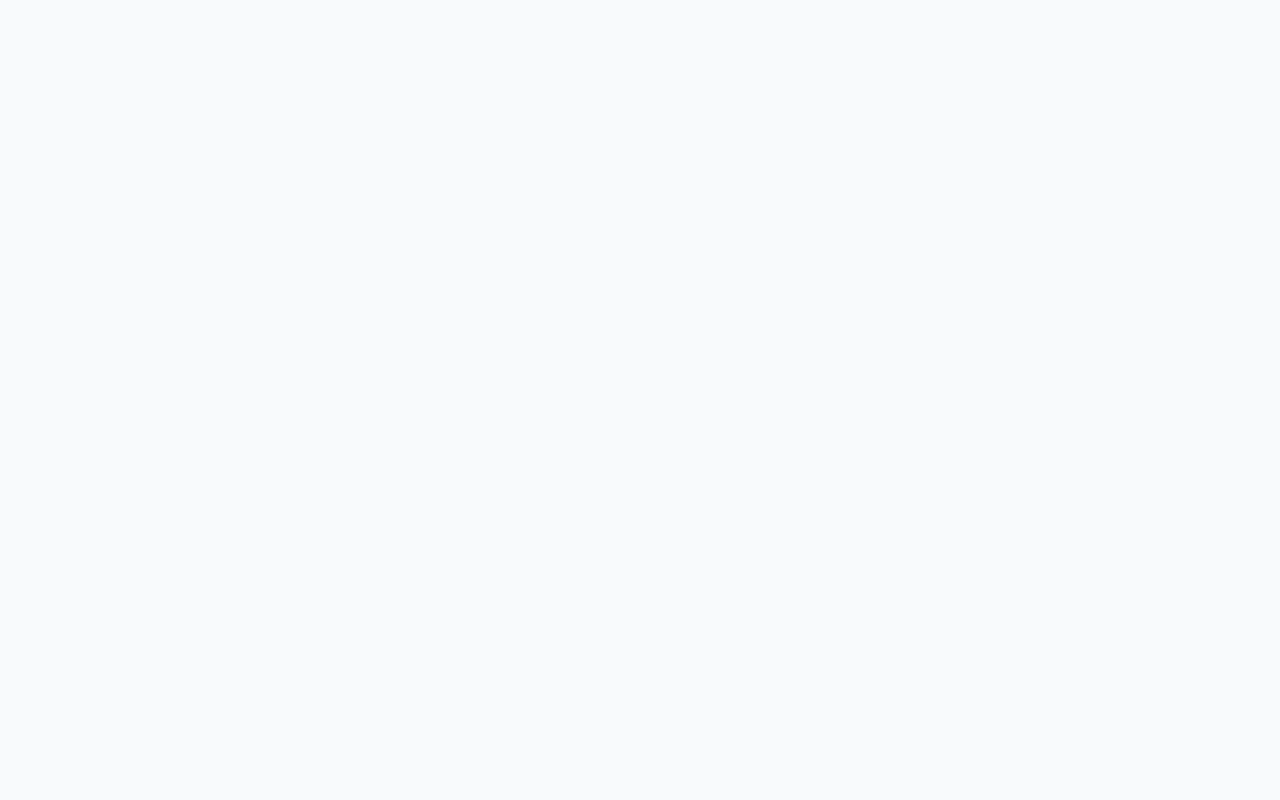
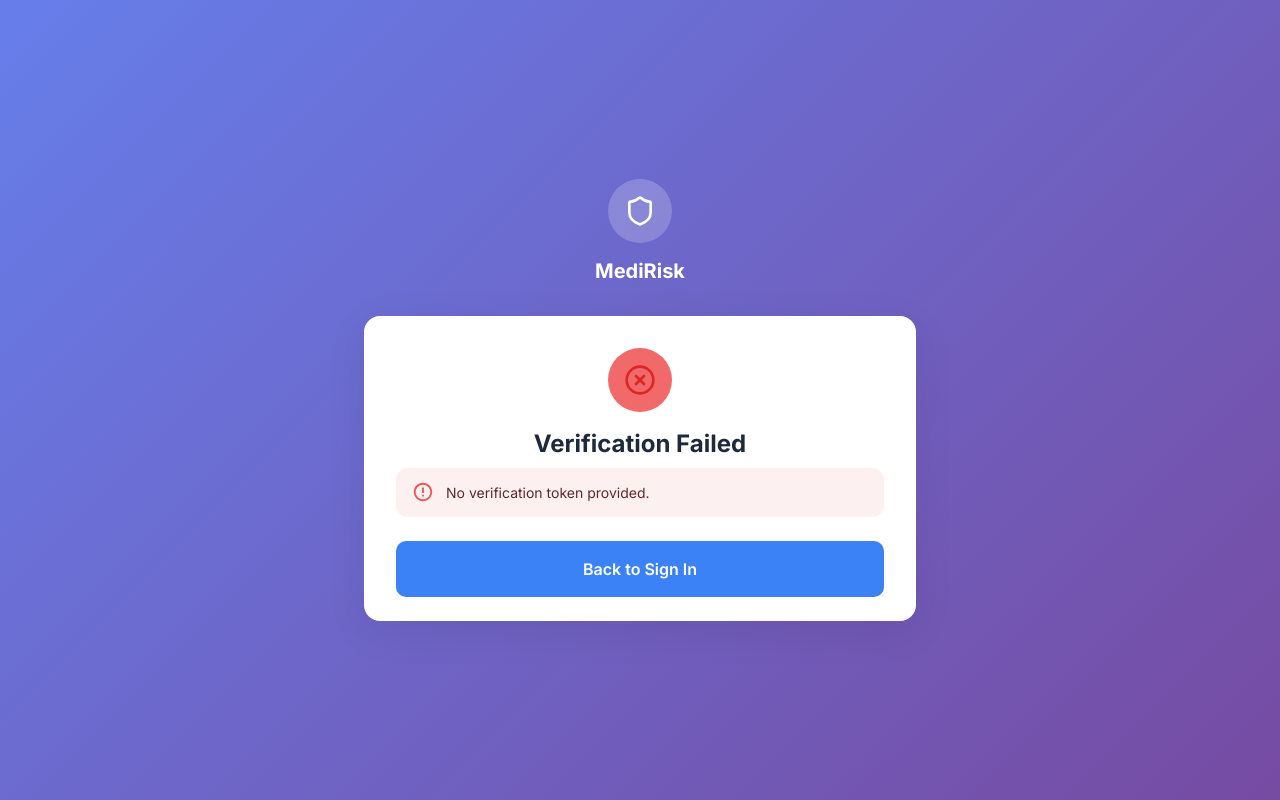
Before and after one commit to voidrlm/capstone, a React (Vite) app in the folder frontend/: page /verify-email in a window 1280 px wide. Before the commit this address had no page. Built offline with nearby package versions, Linux system fonts and the light colour scheme.

Commit message:
feat: add email verification page and update routing in App component

```diff
--- a/frontend/src/App.tsx
+++ b/frontend/src/App.tsx
@@ -2,6 +2,7 @@ import { BrowserRouter as Router, Routes, Route, Navigate } from "react-router-d
 import LoginPage from "./pages/LoginPage";
 import PatientSignup from "./pages/PatientSignupMUI";
 import ProviderSignup from "./pages/ProviderSignupMUI";
+import VerifyEmailPage from "./pages/VerifyEmailPage";
 import PatientDashboard from "./pages/PatientDashboard";
 import ProviderDashboard from "./pages/ProviderDashboard";
 
@@ -13,6 +14,7 @@ function App() {
         <Route path="/login" element={<LoginPage />} />
         <Route path="/signup/patient" element={<PatientSignup />} />
         <Route path="/signup/provider" element={<ProviderSignup />} />
+        <Route path="/verify-email" element={<VerifyEmailPage />} />
         <Route path="/dashboard/patient" element={<PatientDashboard />} />
         <Route path="/dashboard/provider" element={<ProviderDashboard />} />
       </Routes>
--- a/frontend/src/pages/LoginPage.tsx
+++ b/frontend/src/pages/LoginPage.tsx
@@ -21,13 +21,16 @@ function LoginPage() {
   const navigate = useNavigate();
   const [formData, setFormData] = useState({ email: "", password: "" });
   const [isLoading, setIsLoading] = useState(false);
+  const [isResending, setIsResending] = useState(false);
   const [error, setError] = useState("");
+  const [errorCode, setErrorCode] = useState("");
   const [success, setSuccess] = useState("");
   const [showPassword, setShowPassword] = useState(false);
 
   const handleChange = (e: React.ChangeEvent<HTMLInputElement>) => {
     setFormData({ ...formData, [e.target.name]: e.target.value });
     setError("");
+    setErrorCode("");
     setSuccess("");
   };
 
@@ -51,6 +54,7 @@ function LoginPage() {
       const data = await res.json();
       if (!res.ok || !data.success) {
         setError(data?.error?.message || "Invalid email or password");
+        setErrorCode(data?.error?.code || "");
         return;
       }
       setSuccess("Login successful.");
@@ -69,6 +73,28 @@ function LoginPage() {
       setError("Unable to connect to server. Please try again.");
     } finally {
       setIsLoading(false);
+    }
+  };
+
+  const handleResendVerification = async () => {
+    setIsResending(true);
+    try {
+      const res = await fetch(
+        `${import.meta.env.VITE_API_URL || "http://localhost:3000"}/api/auth/resend-verification`,
+        {
+          method: "POST",
+          headers: { "Content-Type": "application/json" },
+          body: JSON.stringify({ email: formData.email }),
+        },
+      );
+      const data = await res.json().catch(() => ({}));
+      setError("");
+      setErrorCode("");
+      setSuccess(data?.data?.message || "Verification email sent! Check your inbox.");
+    } catch {
+      setError("Unable to resend verification email. Please try again.");
+    } finally {
+      setIsResending(false);
     }
   };
 
@@ -118,7 +144,22 @@ function LoginPage() {
             </Typography>
 
             {error && (
-              <Alert severity="error" sx={{ mb: 2 }}>
+              <Alert
+                severity={errorCode === "EMAIL_NOT_VERIFIED" ? "warning" : "error"}
+                sx={{ mb: 2 }}
+                action={
+                  errorCode === "EMAIL_NOT_VERIFIED" ? (
+                    <Button
+                      color="inherit"
+                      size="small"
+                      disabled={isResending}
+                      onClick={handleResendVerification}
+                    >
+                      {isResending ? "Sending..." : "Resend"}
+                    </Button>
+                  ) : undefined
+                }
+              >
                 {error}
               </Alert>
             )}
--- a/frontend/src/pages/PatientSignupMUI.tsx
+++ b/frontend/src/pages/PatientSignupMUI.tsx
@@ -57,7 +57,7 @@ function PatientSignup() {
   const [activeStep, setActiveStep] = useState(0);
   const [agreedToTerms, setAgreedToTerms] = useState(false);
 
-  const steps = ["Personal Info", "Create Password"];
+  const steps = ["Personal Info", "Create Password", "Verify Email"];
 
   const onDrop = useCallback(
     async (acceptedFiles: File[]) => {
@@ -198,8 +198,11 @@ function PatientSignup() {
         return;
       }
 
-      setSuccess("Account created successfully. Redirecting to sign in...");
-      setTimeout(() => navigate("/login"), 1000);
+      setSuccess(
+        data.data?.message ||
+          "Account created! Please check your email to verify your account before signing in.",
+      );
+      setActiveStep(2);
     } catch {
       setError("Unable to connect to server. Please try again.");
     } finally {
@@ -558,7 +561,7 @@ function PatientSignup() {
                       Continue
                     </Button>
                   </Stack>
-                ) : (
+                ) : activeStep === 1 ? (
                   <Stack spacing={2.5}>
                     <TextField
                       label="Password"
@@ -636,6 +639,40 @@ function PatientSignup() {
                       </Button>
                     </Box>
                   </Stack>
+                ) : (
+                  <Stack spacing={2.5} alignItems="center" sx={{ py: 2 }}>
+                    <Box
+                      sx={{
+                        width: 64,
+                        height: 64,
+                        borderRadius: "50%",
+                        bgcolor: "primary.light",
+                        display: "flex",
+                        alignItems: "center",
+                        justifyContent: "center",
+                      }}
+                    >
+                      <Mail size={28} color="#3b82f6" />
+                    </Box>
+                    <Typography variant="h6" fontWeight={700} textAlign="center">
+                      Check Your Email
+                    </Typography>
+                    <Typography variant="body2" color="text.secondary" textAlign="center">
+                      We've sent a verification link to <strong>{formData.email}</strong>.
+                      Click the link in the email to activate your account.
+                    </Typography>
+                    <Alert severity="info" sx={{ width: "100%" }}>
+                      Didn't receive the email? Check your spam folder or try signing in — you'll be able to resend the verification from there.
+                    </Alert>
+                    <Button
+                      variant="contained"
+                      size="large"
+                      fullWidth
+                      onClick={() => navigate("/login")}
+                    >
+                      Go to Sign In
+                    </Button>
+                  </Stack>
                 )}
               </form>
 
--- /dev/null
+++ b/frontend/src/pages/VerifyEmailPage.tsx
@@ -0,0 +1,170 @@
+import { useEffect, useState } from "react";
+import {
+  Box,
+  Container,
+  Typography,
+  Card,
+  CardContent,
+  Alert,
+  Button,
+  CircularProgress,
+} from "@mui/material";
+import { Shield, CheckCircle2, XCircle } from "lucide-react";
+import { useNavigate, useSearchParams } from "react-router-dom";
+
+function VerifyEmailPage() {
+  const navigate = useNavigate();
+  const [searchParams] = useSearchParams();
+  const token = searchParams.get("token");
+
+  const [status, setStatus] = useState<"loading" | "success" | "error">("loading");
+  const [message, setMessage] = useState("");
+
+  useEffect(() => {
+    if (!token) {
+      setStatus("error");
+      setMessage("No verification token provided.");
+      return;
+    }
+
+    const verify = async () => {
+      try {
+        const res = await fetch(
+          `${import.meta.env.VITE_API_URL || "http://localhost:3000"}/api/auth/verify-email?token=${encodeURIComponent(token)}`,
+        );
+        const data = await res.json().catch(() => ({}));
+
+        if (res.ok && data.success) {
+          setStatus("success");
+          setMessage(data.data?.message || "Email verified successfully!");
+        } else {
+          setStatus("error");
+          setMessage(data?.error?.message || "Verification failed. The link may be invalid or expired.");
+        }
+      } catch {
+        setStatus("error");
+        setMessage("Unable to connect to server. Please try again.");
+      }
+    };
+
+    verify();
+  }, [token]);
+
+  return (
+    <Box
+      sx={{
+        minHeight: "100vh",
+        background: "linear-gradient(135deg, #667eea 0%, #764ba2 100%)",
+        display: "flex",
+        alignItems: "center",
+        justifyContent: "center",
+        py: 4,
+      }}
+    >
+      <Container maxWidth="sm">
+        <Box sx={{ textAlign: "center", mb: 4 }}>
+          <Box
+            sx={{
+              display: "inline-flex",
+              alignItems: "center",
+              justifyContent: "center",
+              width: 64,
+              height: 64,
+              borderRadius: "50%",
+              bgcolor: "rgba(255,255,255,0.2)",
+              mb: 2,
+            }}
+          >
+            <Shield size={32} color="white" />
+          </Box>
+          <Typography variant="h4" sx={{ color: "white", fontWeight: 700 }}>
+            MediRisk
+          </Typography>
+        </Box>
+
+        <Card>
+          <CardContent sx={{ p: 4, textAlign: "center" }}>
+            {status === "loading" && (
+              <>
+                <CircularProgress size={48} sx={{ mb: 2 }} />
+                <Typography variant="h6" fontWeight={600}>
+                  Verifying your email...
+                </Typography>
+              </>
+            )}
+
+            {status === "success" && (
+              <>
+                <Box
+                  sx={{
+                    width: 64,
+                    height: 64,
+                    borderRadius: "50%",
+                    bgcolor: "success.light",
+                    display: "flex",
+                    alignItems: "center",
+                    justifyContent: "center",
+                    mx: "auto",
+                    mb: 2,
+                  }}
+                >
+                  <CheckCircle2 size={32} color="#16a34a" />
+                </Box>
+                <Typography variant="h5" fontWeight={700} gutterBottom>
+                  Email Verified!
+                </Typography>
+                <Alert severity="success" sx={{ mb: 3, textAlign: "left" }}>
+                  {message}
+                </Alert>
+                <Button
+                  variant="contained"
+                  size="large"
+                  fullWidth
+                  onClick={() => navigate("/login")}
+                >
+                  Sign In to Your Account
+                </Button>
+              </>
+            )}
+
+            {status === "error" && (
+              <>
+                <Box
+                  sx={{
+                    width: 64,
+                    height: 64,
+                    borderRadius: "50%",
+                    bgcolor: "error.light",
+                    display: "flex",
+                    alignItems: "center",
+                    justifyContent: "center",
+                    mx: "auto",
+                    mb: 2,
+                  }}
+                >
+                  <XCircle size={32} color="#dc2626" />
+                </Box>
+                <Typography variant="h5" fontWeight={700} gutterBottom>
+                  Verification Failed
+                </Typography>
+                <Alert severity="error" sx={{ mb: 3, textAlign: "left" }}>
+                  {message}
+                </Alert>
+                <Button
+                  variant="contained"
+                  size="large"
+                  fullWidth
+                  onClick={() => navigate("/login")}
+                >
+                  Back to Sign In
+                </Button>
+              </>
+            )}
+          </CardContent>
+        </Card>
+      </Container>
+    </Box>
+  );
+}
+
+export default VerifyEmailPage;
```
